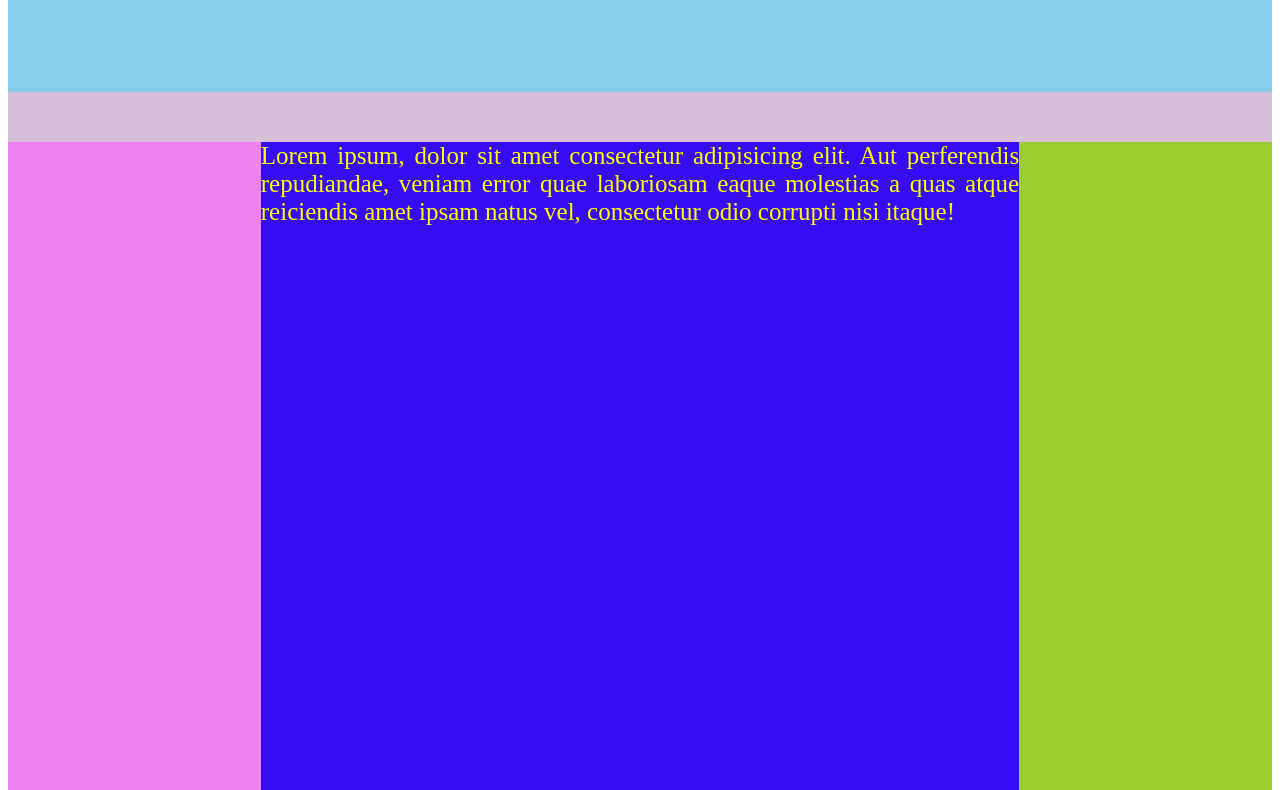
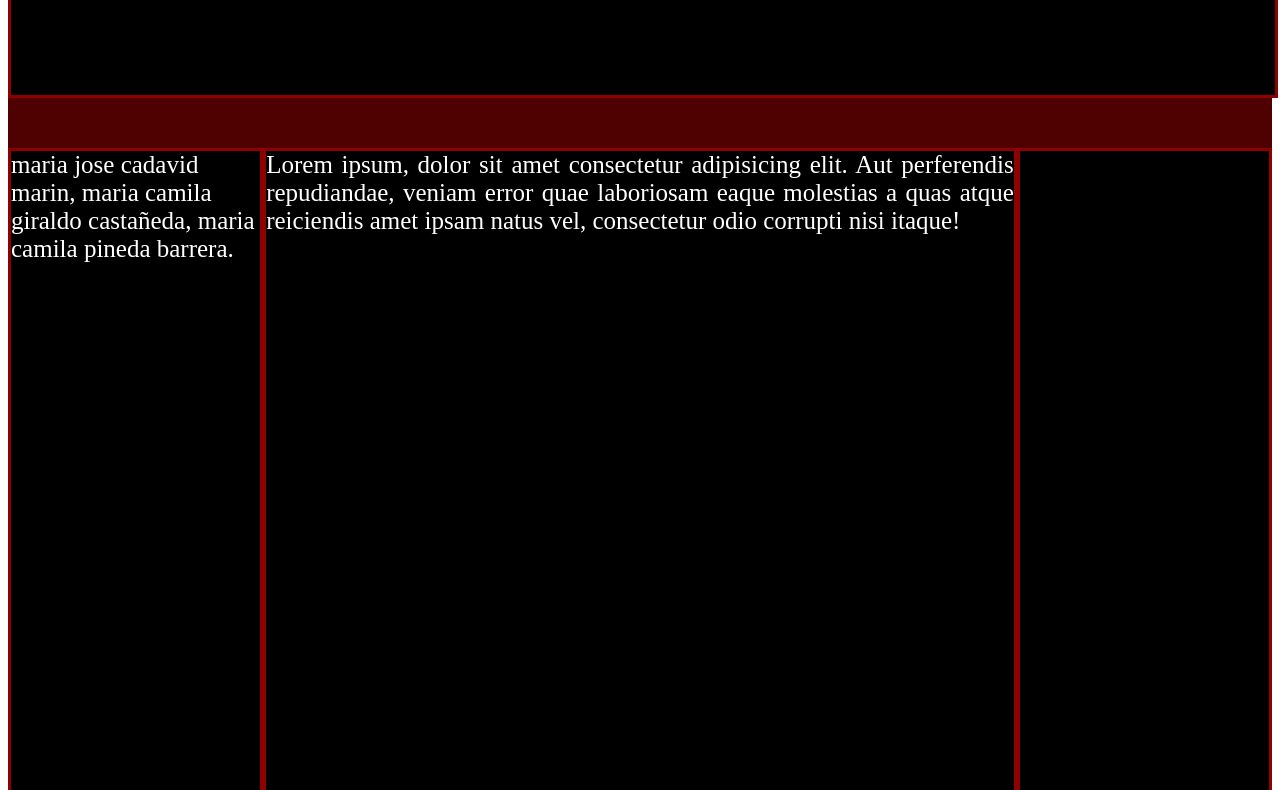
Before and after one commit to mariacadavid0/web, a plain HTML site: page index.html in a window 1280 px wide. Shown: the part 66-856 px from the top of the page. Drawn offline with Linux system fonts and the light colour scheme.

Commit message:
actualización dos

```diff
--- a/index.html
+++ b/index.html
@@ -14,7 +14,15 @@
 </div>
 <div  class="menu"></div>
 <div class="contenedorp2">
-<div  class="izquierda"></div>
+<div  class="izquierda">
+maria jose cadavid marin,
+maria camila giraldo castañeda,
+maria camila pineda barrera.
+
+
+
+
+</div>
 <div  class="centro">
     Lorem ipsum, dolor sit amet consectetur adipisicing elit. Aut perferendis repudiandae, veniam error quae laboriosam eaque molestias a quas atque reiciendis amet ipsam natus vel, consectetur odio corrupti nisi itaque!
 </div>
--- a/temas.css
+++ b/temas.css
@@ -1,22 +1,23 @@
 .contenedor{
     width: 100%;
     height: 1200px;
-    background-color: powderblue;
+    background-color: black;
 
 }
 .encabezado{
     width: 100%;
     height: 150px;
-    background-color: skyblue;
+    background-color: rgb(0, 0, 0);
     font-size: 35px;
-    font-family: monospace;
-    color: darkcyan;
+    font-family: initial;
+    color: rgb(255, 255, 255);
     text-align: center;
+    border: 3px solid rgb(143, 0, 0);
 }
 .menu{
     width: 100%;
     height: 50px;
-    background-color: thistle;
+    background-color: rgb(79, 0, 0);
 }
 .contenedorp2{
     display: flex;
@@ -27,20 +28,25 @@
 .izquierda{
     width: 20%;
     height: 1000px;
-    background-color: violet;
+    background-color: rgb(0, 0, 0);
+    border: 3px solid rgb(145, 0, 0);
+    font-size: 25px;
+    color: rgb(255, 255, 255);
 }
 .centro{
 
     width: 60%;
     height: 1000px;
-    background-color: rgb(54, 11, 245);
+    background-color: rgb(0, 0, 0);
     font-size: 25px;
-    font-family: serif;
-    color: yellow;
+    font-family: initial;
+    color: rgb(255, 255, 255);
     text-align: justify;
+    border: 3px solid rgb(143, 0, 0)
 }
 .derecha{
     width: 20%;
     height: 1000px;
-    background-color: yellowgreen;
+    background-color: rgb(0, 0, 0);
+    border: 3px solid rgb(143, 0, 0);
 }
```
